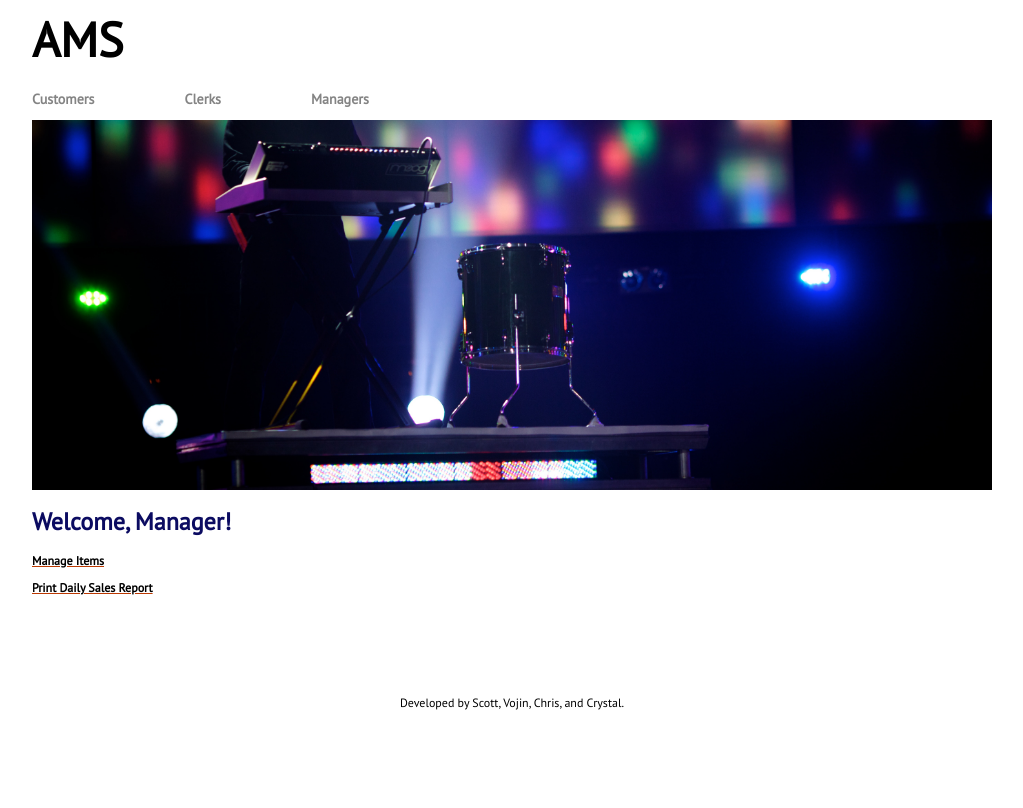
After one commit to smbassett/music-store-db, a PHP site: page /manager/home.php in a window 1280 px wide. The commit adds this page. Shown: the whole page, without its empty margins (136-1159 px from the left). Run offline with PHP 8.4, Linux system fonts and the light colour scheme.

Commit message:
Reorganized manager section to link to dailysales

```diff
--- a/header.php
+++ b/header.php
@@ -7,7 +7,7 @@
 
 	<a href="/music-store-db/customer/login.php" title="Customers"><h2>Customers</h2></a>
 	<a href="/music-store-db/clerk/returns.php" title="Clerks"><h2>Clerks</h2></a>
-	<a href="/music-store-db/manager/manage_items.php" title="Managers"><h2>Managers</h2></a>
+	<a href="/music-store-db/manager/home.php" title="Managers"><h2>Managers</h2></a>
 
 
 
--- a/index.php
+++ b/index.php
@@ -15,7 +15,7 @@
 	<br>
 	<a href="customer/login.php" title="Customer Login"><h3>Customers</h3></a>
 	<h3>Clerks (available soon!)</h3>
-	<a href="manager/manage_items.php" title="Manager's Page"><h3>Managers</h3></a>
+	<a href="manager/home.php" title="Manager's Page"><h3>Managers</h3></a>
 
 <?php include 'footer.php'; ?>
 
--- a/manager/dailysales.php
+++ b/manager/dailysales.php
@@ -12,7 +12,7 @@
 <!-- Include header -->
 <?php include '../header.php'; ?>
 
-<h1>Manage Items</h1>
+<h1>Daily Sales Report</h1>
 <?php
 
   // Include basic database operations
--- /dev/null
+++ b/manager/home.php
@@ -0,0 +1,24 @@
+<html>
+<head>
+<meta content="text/html;charset=utf-8" http-equiv="Content-Type">
+<meta content="utf-8" http-equiv="encoding">
+
+<title>AMS Manager's Page</title>
+<link href="../style.css" rel="stylesheet" type="text/css">
+<link href='http://fonts.googleapis.com/css?family=PT+Sans' rel='stylesheet' type='text/css'>
+
+</head>
+<body>
+<!-- Include header -->
+<?php include '../header.php'; ?>
+
+<h1>Welcome, Manager!</h1>
+
+<a href="manage_items.php" title="Manage Items"><h3>Manage Items</h3></a>
+<a href="dailysales.php" title="Daily Sales Report"><h3>Print Daily Sales Report</h3></a>
+
+<?php include '../footer.php'; ?>
+
+</body>
+
+</html>
```
